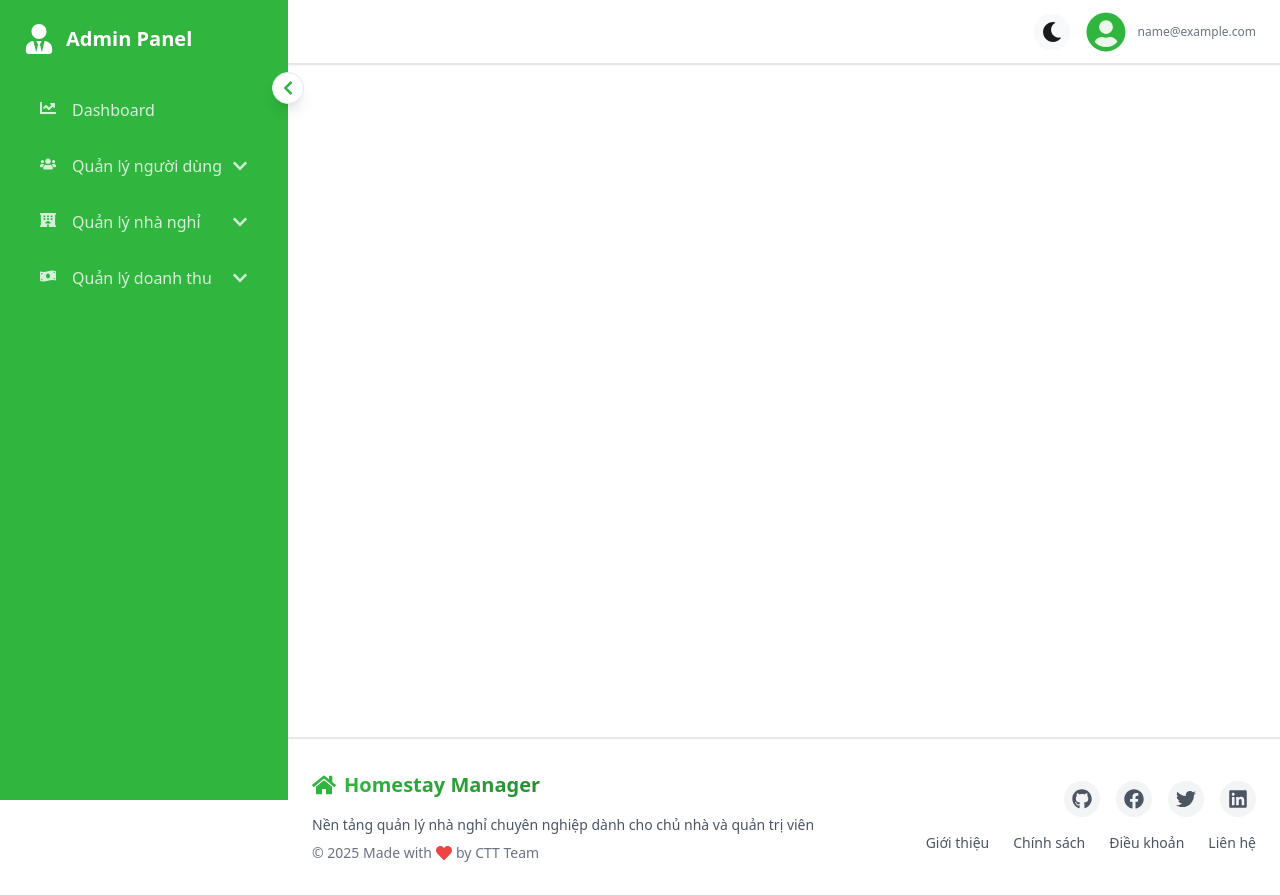
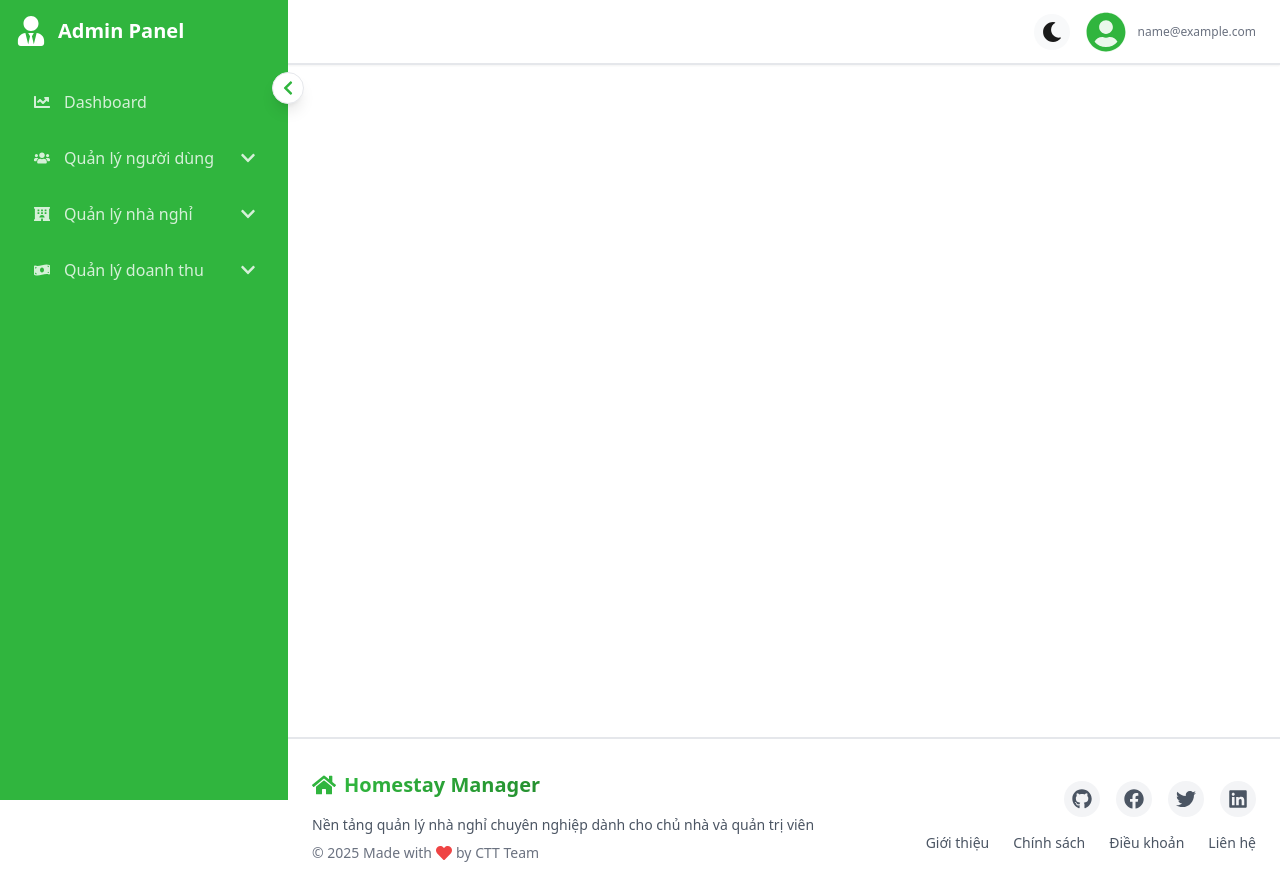
Before and after one commit to nguyenlm11/Cho_Tot_Travel_Managements, a React (Vite) app: page /admin in a window 1280 px wide. Built offline with nearby package versions, Linux system fonts and the light colour scheme; sample sign-in values are in the browser's storage.

Commit message:
fix isCollaped for Sidebar

```diff
--- a/src/components/sidebar/AdminSidebar.jsx
+++ b/src/components/sidebar/AdminSidebar.jsx
@@ -1,151 +1,99 @@
-import React from 'react';
+import React, { useState } from 'react';
 import { Link, useLocation } from 'react-router-dom';
-import { FaChartLine, FaUsers, FaMoneyBillWave, FaUserTie, FaHome, FaClock, FaHotel, FaChartBar, FaChevronDown, FaBars } from 'react-icons/fa';
-import { motion, AnimatePresence } from 'framer-motion';
+import { FaChartLine, FaUsers, FaMoneyBillWave, FaUserTie, FaHome, FaClock, FaHotel, FaChartBar, FaChevronDown } from 'react-icons/fa';
+import { motion } from 'framer-motion';
 
 const AdminSidebar = ({ isCollapsed }) => {
   const location = useLocation();
-  const [expandedMenus, setExpandedMenus] = React.useState({});
+  const [expandedMenu, setExpandedMenu] = useState(null); // Chỉ lưu index của menu đang mở
 
   const menuItems = [
-    {
-      title: 'Dashboard',
-      path: '/admin/dashboard',
-      icon: <FaChartLine />
-    },
+    { title: 'Dashboard', path: '/admin/dashboard', icon: <FaChartLine /> },
     {
       title: 'Quản lý người dùng',
       path: '/admin/users',
       icon: <FaUsers />,
       submenu: [
-        {
-          title: 'Chủ nhà',
-          path: '/admin/users/owners',
-          icon: <FaUserTie />
-        },
-        {
-          title: 'Khách hàng',
-          path: '/admin/users/customers',
-          icon: <FaUsers />
-        }
-      ]
+        { title: 'Chủ nhà', path: '/admin/users/owners', icon: <FaUserTie /> },
+        { title: 'Khách hàng', path: '/admin/users/customers', icon: <FaUsers /> },
+      ],
     },
     {
       title: 'Quản lý nhà nghỉ',
       path: '/admin/homestays',
       icon: <FaHotel />,
       submenu: [
-        {
-          title: 'Tất cả nhà nghỉ',
-          path: '/admin/homestays/all',
-          icon: <FaHome />
-        },
-        {
-          title: 'Chờ phê duyệt',
-          path: '/admin/homestays/pending',
-          icon: <FaClock />
-        }
-      ]
+        { title: 'Tất cả nhà nghỉ', path: '/admin/homestays/all', icon: <FaHome /> },
+        { title: 'Chờ phê duyệt', path: '/admin/homestays/pending', icon: <FaClock /> },
+      ],
     },
     {
       title: 'Quản lý doanh thu',
       path: '/admin/revenue',
       icon: <FaMoneyBillWave />,
       submenu: [
-        // {
-        //   title: 'Thống kê doanh thu',
-        //   path: '/admin/revenue/statistics',
-        //   icon: <FaChartBar />
-        // },
-        {
-          title: 'Lịch sử giao dịch',
-          path: '/admin/revenue/transactions',
-          icon: <FaMoneyBillWave />
-        }
-      ]
-    }
+        { title: 'Lịch sử giao dịch', path: '/admin/revenue/transactions', icon: <FaMoneyBillWave /> },
+      ],
+    },
   ];
+
+  const toggleSubmenu = (index) => {
+    // Nếu menu đã mở thì đóng lại, ngược lại mở menu này và đóng các menu khác
+    setExpandedMenu(expandedMenu === index ? null : index);
+  };
 
   return (
     <motion.div
-      className={`${isCollapsed ? 'w-20' : 'w-72'} h-screen bg-primary dark:bg-gray-900
-        text-white fixed left-0 top-0 overflow-y-auto transition-all duration-300`}
+      animate={{ width: isCollapsed ? 80 : 288 }} // w-20 = 80px, w-72 = 288px
+      transition={{ duration: 0.3, ease: 'easeInOut' }}
+      className="h-screen bg-primary dark:bg-gray-900 text-white fixed left-0 top-0 overflow-y-auto"
     >
-      <div className={`${isCollapsed ? 'p-4' : 'p-6'}`}>
-        <div className={`flex items-center ${isCollapsed ? 'justify-center' : 'justify-between'} mb-8`}>
-          <AnimatePresence mode="wait">
-            {!isCollapsed && (
-              <motion.div
-                initial={{ opacity: 0 }}
-                animate={{ opacity: 1 }}
-                exit={{ opacity: 0 }}
-                className="flex items-center gap-3"
-              >
-                <FaUserTie className="text-3xl text-white dark:text-primary" />
-                <h2 className="font-bold text-xl text-white dark:text-primary">
-                  Admin Panel
-                </h2>
-              </motion.div>
-            )}
-            {isCollapsed && (
-              <motion.div
-                initial={{ opacity: 0 }}
-                animate={{ opacity: 1 }}
-                exit={{ opacity: 0 }}
-              >
-                <FaUserTie className="text-3xl text-white dark:text-primary" />
-              </motion.div>
-            )}
-          </AnimatePresence>
+      <div className="p-4">
+        {/* Header */}
+        <div className="flex items-center justify-center mb-8">
+          {isCollapsed ? (
+            <FaUserTie className="text-3xl text-white dark:text-primary" />
+          ) : (
+            <div className="flex items-center gap-3 w-full">
+              <FaUserTie className="text-3xl text-white dark:text-primary" />
+              <h2 className="font-bold text-xl text-white dark:text-primary truncate">Admin Panel</h2>
+            </div>
+          )}
         </div>
 
+        {/* Menu Items */}
         <div className="space-y-2">
           {menuItems.map((item, index) => (
-            <div key={item.path || index}>
+            <div key={item.path}>
               <Link
                 to={item.path || '#'}
-                className={`flex items-center ${isCollapsed ? 'justify-center' : 'justify-between'}
-                  px-4 py-3 rounded-xl transition-all duration-200
-                  ${location.pathname === item.path
-                    ? 'bg-primary text-white font-medium'
-                    : 'hover:bg-white/10 text-white/80 hover:text-white'}`}
+                className={`flex items-center ${isCollapsed ? 'justify-center' : 'justify-between'} px-4 py-3 rounded-xl transition-colors duration-200
+                  ${location.pathname === item.path ? 'bg-primary-dark text-white font-medium' : 'hover:bg-white/10 text-white/80 hover:text-white'}`}
                 onClick={(e) => {
                   if (item.submenu) {
                     e.preventDefault();
-                    setExpandedMenus(prev => ({ ...prev, [index]: !prev[index] }));
+                    toggleSubmenu(index);
                   }
                 }}
               >
                 <div className="flex items-center gap-3">
-                  <div className={`${isCollapsed ? 'w-6 h-6' : 'w-5 h-5'}
-                    ${location.pathname === item.path ? 'text-primary' : ''}`}>
-                    {item.icon}
-                  </div>
-                  <AnimatePresence mode="wait">
-                    {!isCollapsed && (
-                      <motion.span
-                        initial={{ opacity: 0 }}
-                        animate={{ opacity: 1 }}
-                        exit={{ opacity: 0 }}
-                      >
-                        {item.title}
-                      </motion.span>
-                    )}
-                  </AnimatePresence>
+                  <div className="w-5 h-5 flex items-center justify-center">{item.icon}</div>
+                  {!isCollapsed && <span className="truncate">{item.title}</span>}
                 </div>
                 {!isCollapsed && item.submenu && (
                   <FaChevronDown
-                    className={`w-4 h-4 transition-transform duration-200
-                      ${expandedMenus[index] ? 'rotate-180' : ''}
-                      ${location.pathname === item.path ? 'text-primary' : ''}`}
+                    className={`w-4 h-4 transition-transform duration-200 ${expandedMenu === index ? 'rotate-180' : ''}`}
                   />
                 )}
               </Link>
 
-              {!isCollapsed && item.submenu && expandedMenus[index] && (
+              {/* Submenu */}
+              {!isCollapsed && item.submenu && expandedMenu === index && (
                 <motion.div
-                  initial={{ opacity: 0, y: -10 }}
-                  animate={{ opacity: 1, y: 0 }}
+                  initial={{ opacity: 0, height: 0 }}
+                  animate={{ opacity: 1, height: 'auto' }}
+                  exit={{ opacity: 0, height: 0 }}
+                  transition={{ duration: 0.2 }}
                   className="ml-12 mt-2 space-y-2"
                 >
                   {item.submenu.map((subItem) => (
@@ -153,9 +101,7 @@ const AdminSidebar = ({ isCollapsed }) => {
                       key={subItem.path}
                       to={subItem.path}
                       className={`block py-2 px-4 rounded-lg transition-colors
-                        ${location.pathname === subItem.path
-                          ? 'bg-primary text-white font-medium'
-                          : 'text-white/70 hover:text-white hover:bg-white/10'}`}
+                        ${location.pathname === subItem.path ? 'bg-primary-dark text-white font-medium' : 'text-white/70 hover:text-white hover:bg-white/10'}`}
                     >
                       {subItem.title}
                     </Link>
--- a/src/components/sidebar/OwnerSidebar.jsx
+++ b/src/components/sidebar/OwnerSidebar.jsx
@@ -1,14 +1,13 @@
 import React, { useState, useEffect } from 'react';
 import { Link, useLocation, useNavigate } from 'react-router-dom';
-import { FaChartLine, FaHome, FaPlus, FaInfoCircle, FaBed, FaCalendarAlt, FaUsers, FaTicketAlt, FaArrowLeft, FaTag, FaStar, FaChevronDown, FaChevronRight, FaBars } from 'react-icons/fa';
-import { motion, AnimatePresence } from 'framer-motion';
-import { toast } from 'react-hot-toast';
+import { FaChartLine, FaHome, FaPlus, FaInfoCircle, FaBed, FaCalendarAlt, FaUsers, FaTicketAlt, FaArrowLeft, FaTag, FaStar, FaChevronDown } from 'react-icons/fa';
+import { motion } from 'framer-motion';
 import homestayAPI from '../../services/api/homestayAPI';
 
-const Sidebar = ({ selectedHomestay, isCollapsed }) => {
+const OwnerSidebar = ({ selectedHomestay, isCollapsed }) => {
   const location = useLocation();
   const navigate = useNavigate();
-  const [expandedMenus, setExpandedMenus] = useState({});
+  const [expandedMenu, setExpandedMenu] = useState(null); // Chỉ lưu index của menu đang mở
   const [userHomestays, setUserHomestays] = useState([]);
 
   // Kiểm tra quyền truy cập
@@ -21,7 +20,6 @@ const Sidebar = ({ selectedHomestay, isCollapsed }) => {
           return;
         }
 
-        // Lấy danh sách homestay của owner
         const response = await homestayAPI.getHomestaysByOwner(userInfo.AccountID);
         if (response.statusCode === 200) {
           const ownerHomestays = response.data.map(h => h.homeStayID.toString());
@@ -43,19 +41,11 @@ const Sidebar = ({ selectedHomestay, isCollapsed }) => {
 
   // Menu mặc định cho Owner
   const defaultMenuItems = [
-    {
-      title: 'Quản lý nhà nghỉ',
-      icon: <FaHome />,
-      path: '/owner/homestays',
-    },
-    {
-      title: 'Thêm nhà nghỉ',
-      icon: <FaPlus />,
-      path: '/owner/homestays/add',
-    },
+    { title: 'Quản lý nhà nghỉ', icon: <FaHome />, path: '/owner/homestays' },
+    { title: 'Thêm nhà nghỉ', icon: <FaPlus />, path: '/owner/homestays/add' },
   ];
 
-  // Menu khi quản lý nhà nghỉ cho Owner
+  // Menu khi quản lý nhà nghỉ
   const homestayMenuItems = [
     { title: 'Dashboard', path: `/owner/homestays/${selectedHomestay}/dashboard`, icon: <FaChartLine /> },
     { title: 'Thông tin nhà nghỉ', path: `/owner/homestays/${selectedHomestay}/info`, icon: <FaInfoCircle /> },
@@ -87,49 +77,32 @@ const Sidebar = ({ selectedHomestay, isCollapsed }) => {
     return false;
   };
 
-  const isSubmenuActive = (path) => {
-    return location.pathname === path;
-  };
+  const isSubmenuActive = (path) => location.pathname === path;
 
   const toggleSubmenu = (index) => {
-    setExpandedMenus((prev) => ({
-      ...prev,
-      [index]: !prev[index],
-    }));
+    // Nếu menu đã mở thì đóng lại, ngược lại mở menu này và đóng các menu khác
+    setExpandedMenu(expandedMenu === index ? null : index);
   };
 
   return (
     <motion.div
-      className={`${isCollapsed ? 'w-20' : 'w-72'} h-screen bg-primary dark:bg-gray-900
-        text-white fixed left-0 top-0 overflow-y-auto transition-all duration-300`}
+      animate={{ width: isCollapsed ? 80 : 288 }} // w-20 = 80px, w-72 = 288px
+      transition={{ duration: 0.3, ease: 'easeInOut' }}
+      className="h-screen bg-primary dark:bg-gray-900 text-white fixed left-0 top-0 overflow-y-auto"
     >
-      <div className={`${isCollapsed ? 'p-4' : 'p-6'}`}>
+      <div className="p-4">
         {/* Header */}
-        <div className={`flex items-center ${isCollapsed ? 'justify-center' : 'justify-between'} mb-8`}>
-          <AnimatePresence mode="wait">
-            {!isCollapsed && (
-              <motion.div
-                initial={{ opacity: 0 }}
-                animate={{ opacity: 1 }}
-                exit={{ opacity: 0 }}
-                className="flex items-center gap-3"
-              >
-                <FaHome className="text-3xl text-white dark:text-primary" />
-                <h2 className="font-bold text-xl text-white dark:text-primary">
-                  {!isManagingHomestay ? 'Owner Panel' : 'Quản lý nhà nghỉ'}
-                </h2>
-              </motion.div>
-            )}
-            {isCollapsed && (
-              <motion.div
-                initial={{ opacity: 0 }}
-                animate={{ opacity: 1 }}
-                exit={{ opacity: 0 }}
-              >
-                <FaHome className="text-3xl text-white dark:text-primary" />
-              </motion.div>
-            )}
-          </AnimatePresence>
+        <div className="flex items-center justify-center mb-8">
+          {isCollapsed ? (
+            <FaHome className="text-3xl text-white dark:text-primary" />
+          ) : (
+            <div className="flex items-center gap-3 w-full">
+              <FaHome className="text-3xl text-white dark:text-primary" />
+              <h2 className="font-bold text-xl text-white dark:text-primary truncate">
+                {!isManagingHomestay ? 'Owner Panel' : 'Quản lý nhà nghỉ'}
+              </h2>
+            </div>
+          )}
         </div>
 
         {/* Menu Items */}
@@ -138,46 +111,34 @@ const Sidebar = ({ selectedHomestay, isCollapsed }) => {
             <div key={item.path}>
               <Link
                 to={item.path}
-                className={`flex items-center ${isCollapsed ? 'justify-center' : 'justify-between'}
-                  px-4 py-3 rounded-xl transition-all duration-200
-                  ${isActive(item.path)
-                    ? 'bg-primary text-white font-medium'
-                    : 'hover:bg-white/10 text-white/80 hover:text-white'}
+                className={`flex items-center ${isCollapsed ? 'justify-center' : 'justify-between'} px-4 py-3 rounded-xl transition-colors duration-200
+                  ${isActive(item.path) ? 'bg-primary-dark text-white font-medium' : 'hover:bg-white/10 text-white/80 hover:text-white'}
                   ${item.className || ''}`}
+                onClick={(e) => {
+                  if (item.submenu) {
+                    e.preventDefault();
+                    toggleSubmenu(index);
+                  }
+                }}
               >
                 <div className="flex items-center gap-3">
-                  <div className={'w-5 h-5 content-center'}>
-                    {item.icon}
-                  </div>
-                  <AnimatePresence mode="wait">
-                    {!isCollapsed && (
-                      <motion.span
-                        initial={{ opacity: 0 }}
-                        animate={{ opacity: 1 }}
-                        exit={{ opacity: 0 }}
-                      >
-                        {item.title}
-                      </motion.span>
-                    )}
-                  </AnimatePresence>
+                  <div className="w-5 h-5 flex items-center justify-center">{item.icon}</div>
+                  {!isCollapsed && <span className="truncate">{item.title}</span>}
                 </div>
                 {!isCollapsed && item.submenu && (
                   <FaChevronDown
-                    className={`w-4 h-4 transition-transform duration-200
-                      ${expandedMenus[index] ? 'rotate-180' : ''}`}
-                    onClick={(e) => {
-                      e.preventDefault();
-                      toggleSubmenu(index);
-                    }}
+                    className={`w-4 h-4 transition-transform duration-200 ${expandedMenu === index ? 'rotate-180' : ''}`}
                   />
                 )}
               </Link>
 
               {/* Submenu */}
-              {!isCollapsed && item.submenu && expandedMenus[index] && (
+              {!isCollapsed && item.submenu && expandedMenu === index && (
                 <motion.div
-                  initial={{ opacity: 0, y: -10 }}
-                  animate={{ opacity: 1, y: 0 }}
+                  initial={{ opacity: 0, height: 0 }}
+                  animate={{ opacity: 1, height: 'auto' }}
+                  exit={{ opacity: 0, height: 0 }}
+                  transition={{ duration: 0.2 }}
                   className="ml-12 mt-2 space-y-2"
                 >
                   {item.submenu.map((subItem) => (
@@ -185,9 +146,7 @@ const Sidebar = ({ selectedHomestay, isCollapsed }) => {
                       key={subItem.path}
                       to={subItem.path}
                       className={`block py-2 px-4 rounded-lg transition-colors
-                        ${isSubmenuActive(subItem.path)
-                          ? 'bg-primary text-white font-medium'
-                          : 'text-white/70 hover:text-white hover:bg-white/10'}`}
+                        ${isSubmenuActive(subItem.path) ? 'bg-primary-dark text-white font-medium' : 'text-white/70 hover:text-white hover:bg-white/10'}`}
                     >
                       {subItem.title}
                     </Link>
@@ -202,4 +161,4 @@ const Sidebar = ({ selectedHomestay, isCollapsed }) => {
   );
 };
 
-export default Sidebar;
+export default OwnerSidebar;
```
Also changed, not shown: src/components/Layout.jsx (+3 -7 lines).
